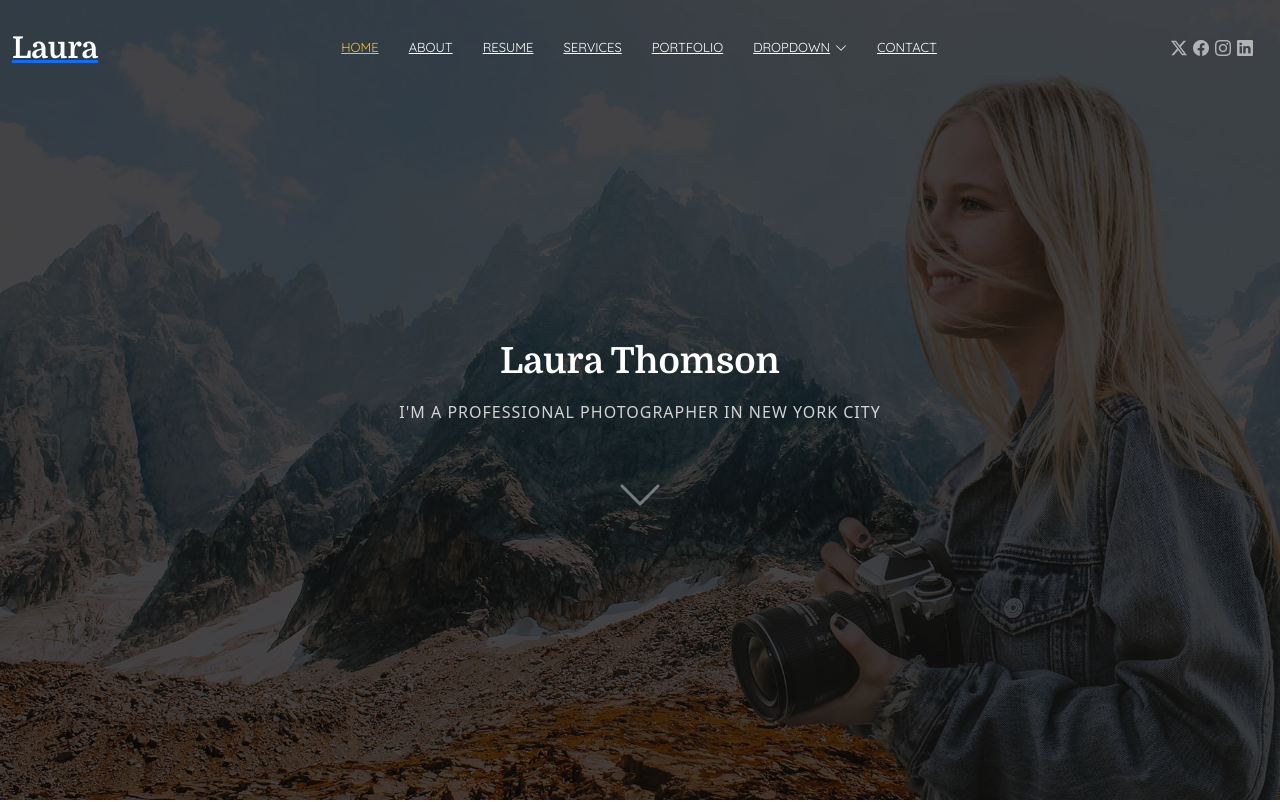
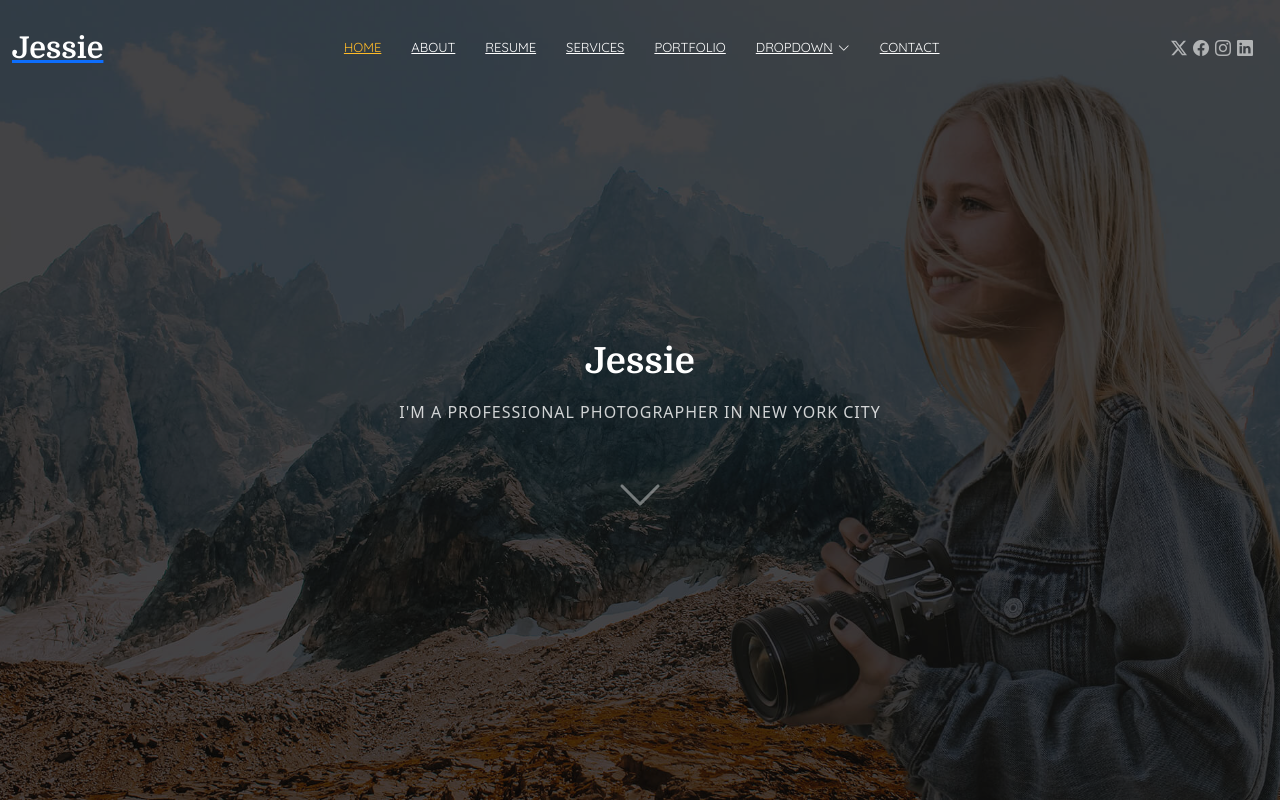
Before and after one commit to zmarks00/dimauro-dance, a React (Create React App) app: page / in a window 1280 px wide. Shown: the top 802 px of the page. Built offline with nearby package versions, Linux system fonts and the light colour scheme.

Commit message:
Laura to Jessie

```diff
--- a/public/index.html
+++ b/public/index.html
@@ -3,7 +3,7 @@
   <head>
       <meta charset="utf-8">
       <meta content="width=device-width, initial-scale=1.0" name="viewport">
-      <title>Index - Laura Bootstrap Template</title>
+      <title>Index - Jessie Bootstrap Template</title>
       <meta name="description" content="">
       <meta name="keywords" content="">
 
--- a/src/App.js
+++ b/src/App.js
@@ -7,7 +7,7 @@ function App() {
               <div className="container-fluid position-relative d-flex align-items-center justify-content-between">
 
                   <a href="index.html" className="logo d-flex align-items-center me-auto me-xl-0">
-                      <h1 className="sitename">Laura</h1>
+                      <h1 className="sitename">Jessie</h1>
                   </a>
 
                   <nav id="navmenu" className="navmenu">
@@ -56,7 +56,7 @@ function App() {
                   <img src="assets/img/hero-bg.jpg" alt="" data-aos="fade-in"/>
 
                   <div className="container text-center" data-aos="fade-up" data-aos-delay="100">
-                      <h2>Laura Thomson</h2>
+                      <h2>Jessie</h2>
                       <p>I'M A PROFESSIONAL PHOTOGRAPHER IN NEW YORK CITY</p>
                       <a href="#about" className="btn-scroll" title="Scroll Down"><i className="bi bi-chevron-down"></i></a>
                   </div>
@@ -866,7 +866,7 @@ function App() {
 
           <footer id="footer" className="footer position-relative dark-background">
               <div className="container">
-                  <h3 className="sitename">Laura Thomson<br/></h3>
+                  <h3 className="sitename">Jessie<br/></h3>
                   <p>Et aut eum quis fuga eos sunt ipsa nihil. Labore corporis magni eligendi fuga maxime saepe commodi placeat.</p>
                   <div className="social-links d-flex justify-content-center">
                       <a href=""><i className="bi bi-twitter-x"></i></a>
@@ -877,7 +877,7 @@ function App() {
                   </div>
                   <div className="container">
                       <div className="copyright">
-                          <span>Copyright</span> <strong className="px-1 sitename">Laura</strong> <span>All Rights Reserved</span>
+                          <span>Copyright</span> <strong className="px-1 sitename">Jessie</strong> <span>All Rights Reserved</span>
                       </div>
                       <div className="credits">
 
```
